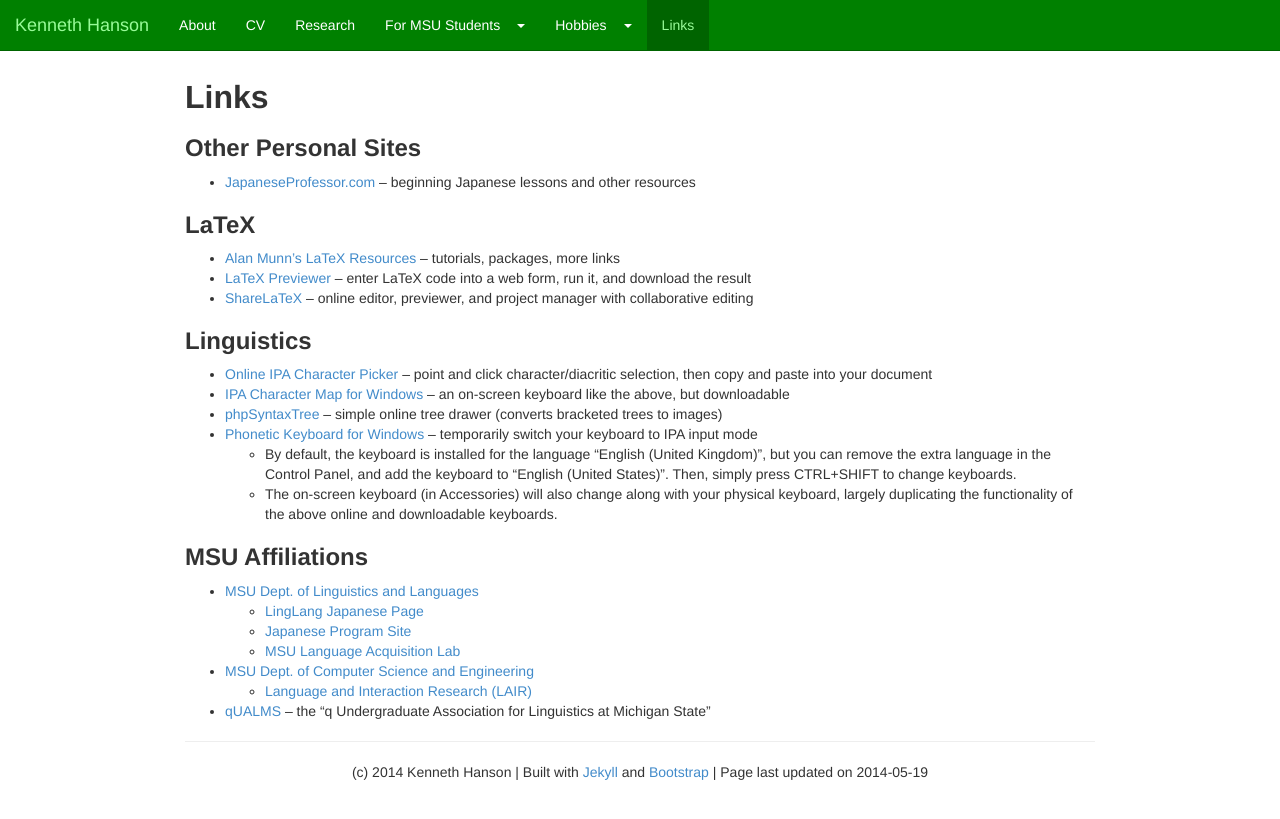
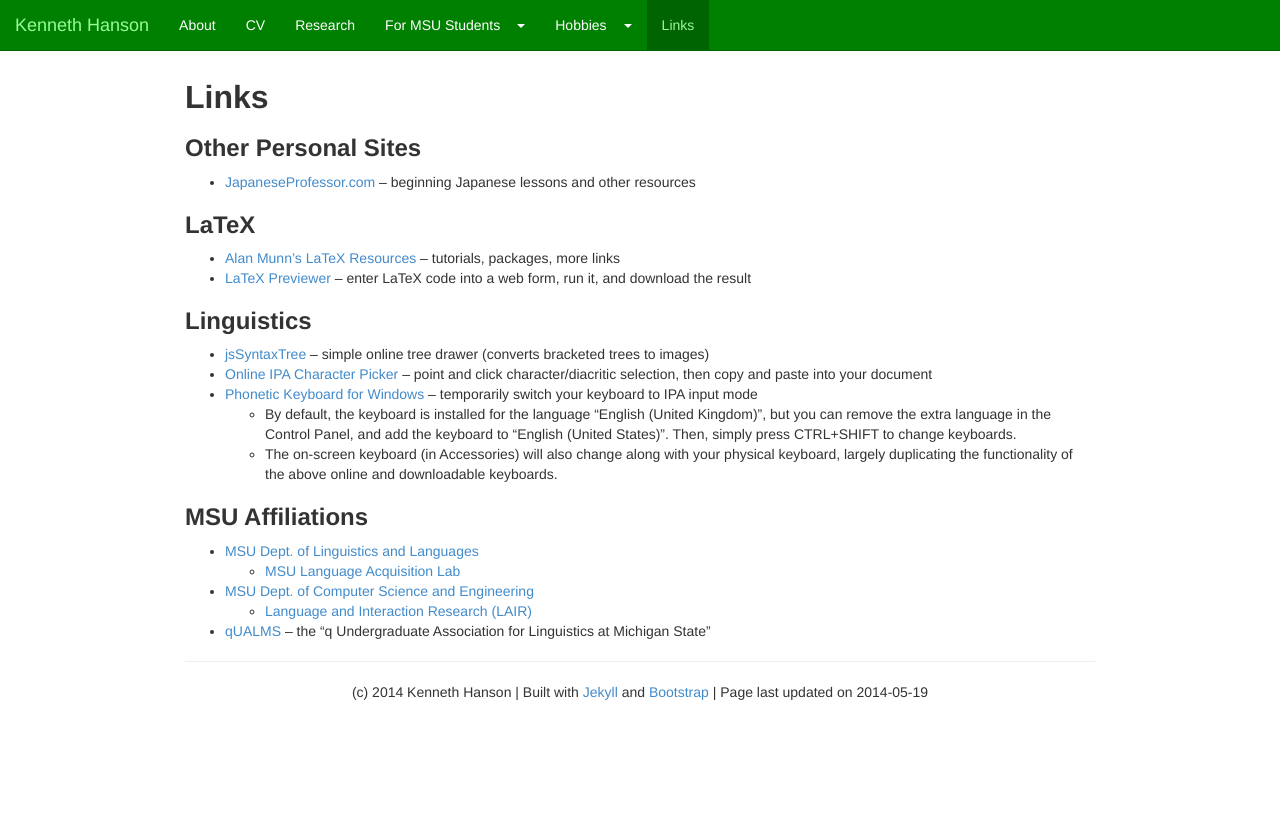
Before and after one commit to khanson679/khanson679.github.io, a Jekyll site: the page built from links.md, in a window 1280 px wide. Shown: the top 819 px of the page. Built offline with Jekyll 4.4.1, drawn with Linux system fonts in a browser that asks for light colours; nearby versions of some CDN libraries.

Commit message:
Update links.

```diff
--- a/links.md
+++ b/links.md
@@ -6,49 +6,36 @@
 
 ## Other Personal Sites
 
-* [JapaneseProfessor.com][7] -- beginning Japanese lessons and other resources
+* [JapaneseProfessor.com][jp] -- beginning Japanese lessons and other resources
 
 
 ## LaTeX
 
-* [Alan Munn's LaTeX Resources][21] -- tutorials, packages, more links
-* [LaTeX Previewer][22] -- enter LaTeX code into a web form, run it, and download the result
-* [ShareLaTeX][23] -- online editor, previewer, and project manager with collaborative editing
+* [Alan Munn's LaTeX Resources](https://www.msu.edu/~amunn/latex/) -- tutorials, packages, more links
+* [LaTeX Previewer](https://www.tlhiv.org/ltxpreview/) -- enter LaTeX code into a web form, run it, and download the result
 
 
 ## Linguistics
 
-* [Online IPA Character Picker][24] -- point and click character/diacritic selection, then copy and paste into your document
-* [IPA Character Map for Windows][25] -- an on-screen keyboard like the above, but downloadable
-* [phpSyntaxTree][26] -- simple online tree drawer (converts bracketed trees to images)
-* [Phonetic Keyboard for Windows][27] -- temporarily switch your keyboard to IPA input mode
+* [jsSyntaxTree](https://ironcreek.net/syntaxtree/) -- simple online tree drawer (converts bracketed trees to images)
+* [Online IPA Character Picker](https://r12a.github.io/pickers/ipa/) -- point and click character/diacritic selection, then copy and paste into your document
+* [Phonetic Keyboard for Windows](https://www.phon.ucl.ac.uk/resource/phonetics/) -- temporarily switch your keyboard to IPA input mode
     * By default, the keyboard is installed for the language "English (United Kingdom)", but you can remove the extra language in the Control Panel, and add the keyboard to "English (United States)". Then, simply press CTRL+SHIFT to change keyboards.
     * The on-screen keyboard (in Accessories) will also change along with your physical keyboard, largely duplicating the functionality of the above online and downloadable keyboards.
 
 
 ## MSU Affiliations
 
-* [MSU Dept. of Linguistics and Languages][28]
-    * [LingLang Japanese Page][29]
-    * [Japanese Program Site][30]
-    * [MSU Language Acquisition Lab][2]
-* [MSU Dept. of Computer Science and Engineering][31]
-    * [Language and Interaction Research (LAIR)][4]
-* [qUALMS][3] -- the "q Undergraduate Association for Linguistics at Michigan State"
+* [MSU Dept. of Linguistics and Languages][linlang]
+    * [MSU Language Acquisition Lab][msuacq]
+* [MSU Dept. of Computer Science and Engineering][cse]
+    * [Language and Interaction Research (LAIR)][lair]
+* [qUALMS][qualms] -- the "q Undergraduate Association for Linguistics at Michigan State"
 
 
-[2]: http://www.msuacquisition.wordpress.com/
-[3]: http://www.msu.edu/~qualms
-[4]: http://links.cse.msu.edu:8000/lair/
-[7]: http://www.japaneseprofessor.com
-[21]: https://www.msu.edu/~amunn/latex/
-[22]: http://www.tlhiv.org/ltxpreview/
-[23]: https://www.sharelatex.com/
-[24]: http://people.w3.org/rishida/scripts/pickers/ipa/
-[25]: http://www.davidmontero.net/IPACharmap/
-[26]: http://ironcreek.net/phpsyntaxtree/
-[27]: http://www.phon.ucl.ac.uk/resource/phonetics/
-[28]: http://linglang.msu.edu
-[29]: http://linglang.msu.edu/languages/japanese/
-[30]: https://www.msu.edu/~endo/JPN/JPNhp.html
-[31]: http://www.cse.msu.edu
+[cse]: https://www.cse.msu.edu
+[jp]: https://www.japaneseprofessor.com
+[lair]: https://links.cse.msu.edu:8000/lair/
+[linlang]: https://linglang.msu.edu
+[msuacq]: http://www.msuacquisition.wordpress.com/
+[qualms]: https://www.msu.edu/~qualms
```
